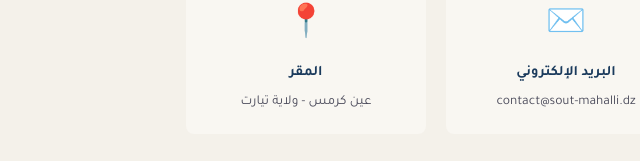
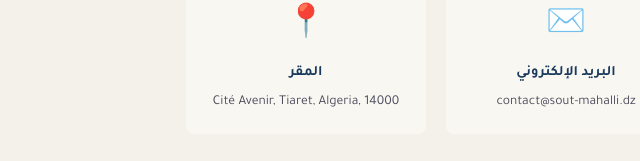
Before and after one commit to ZoheirComputerVision/Elsawt_Elmahalli, a website: page public/contact.html in a window 1280 px wide. Shown: the part 464-625 px from the top of the page, 74-714 px from the left. Drawn offline with Linux system fonts and the light colour scheme.

Commit message:
تحديث المقر في contact.html إلى Cité Avenir, Tiaret, Algeria, 14000

```diff
--- a/public/contact.html
+++ b/public/contact.html
@@ -6,7 +6,7 @@
 <div style="display:grid;grid-template-columns:repeat(auto-fit,minmax(200px,1fr));gap:20px;margin-bottom:30px">
 <div style="background:#f9f7f2;border-radius:8px;padding:20px;text-align:center"><div style="font-size:2rem;margin-bottom:5px">📞</div><div style="font-weight:700;color:var(--primary);font-size:.9rem">الهاتف</div><div style="color:var(--text-light);font-size:.85rem;margin-top:3px;direction:ltr">+213(0)0557 20 00 06</div></div>
 <div style="background:#f9f7f2;border-radius:8px;padding:20px;text-align:center"><div style="font-size:2rem;margin-bottom:5px">✉️</div><div style="font-weight:700;color:var(--primary);font-size:.9rem">البريد الإلكتروني</div><div style="color:var(--text-light);font-size:.85rem;margin-top:3px">contact@sout-mahalli.dz</div></div>
-<div style="background:#f9f7f2;border-radius:8px;padding:20px;text-align:center"><div style="font-size:2rem;margin-bottom:5px">📍</div><div style="font-weight:700;color:var(--primary);font-size:.9rem">المقر</div><div style="color:var(--text-light);font-size:.85rem;margin-top:3px">عين كرمس - ولاية تيارت</div></div>
+<div style="background:#f9f7f2;border-radius:8px;padding:20px;text-align:center"><div style="font-size:2rem;margin-bottom:5px">📍</div><div style="font-weight:700;color:var(--primary);font-size:.9rem">المقر</div><div style="color:var(--text-light);font-size:.85rem;margin-top:3px">Cité Avenir, Tiaret, Algeria, 14000</div></div>
 </div>
 <form id="contactForm" style="background:var(--bg-card);border:1px solid var(--border);border-radius:8px;padding:30px" onsubmit="return submitContact(event)">
 <h3 style="font-family:Cairo,sans-serif;font-size:1.1rem;font-weight:700;color:var(--primary);margin-bottom:20px">أرسل لنا رسالة</h3>
```
